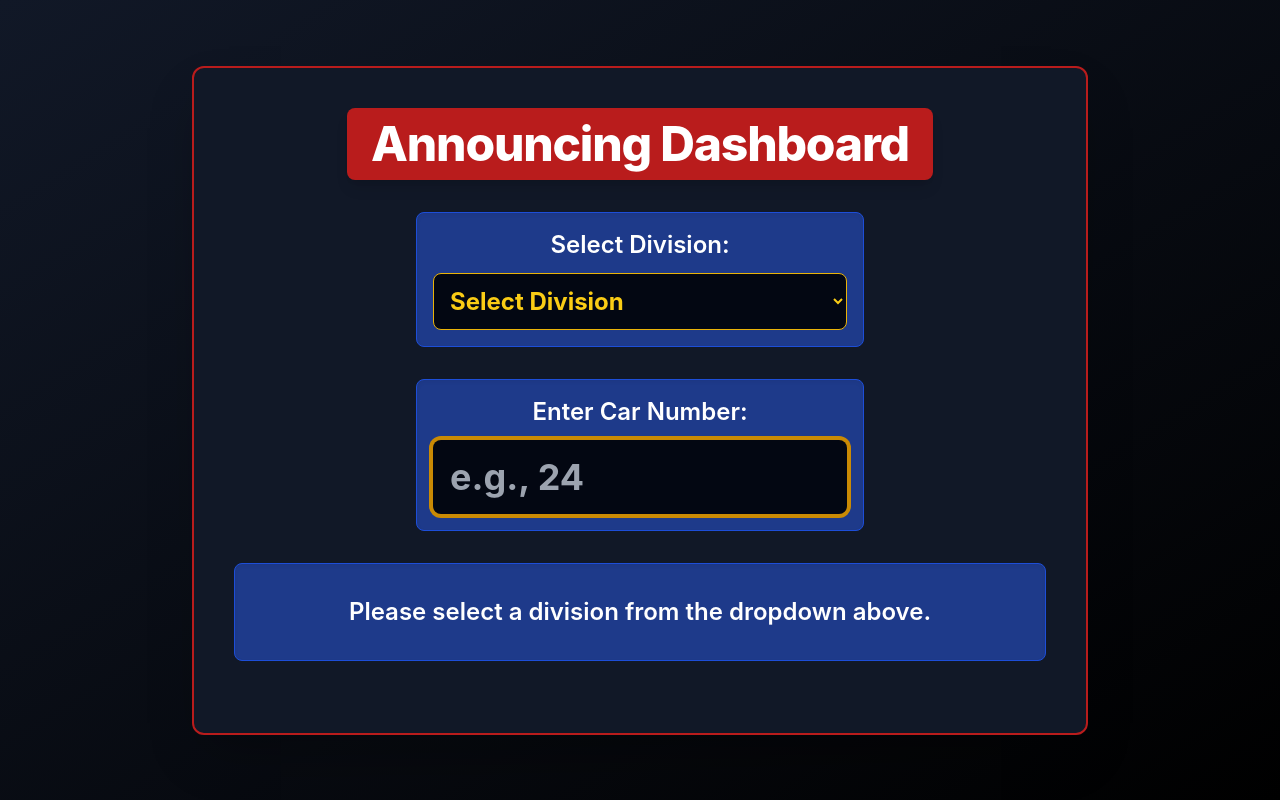
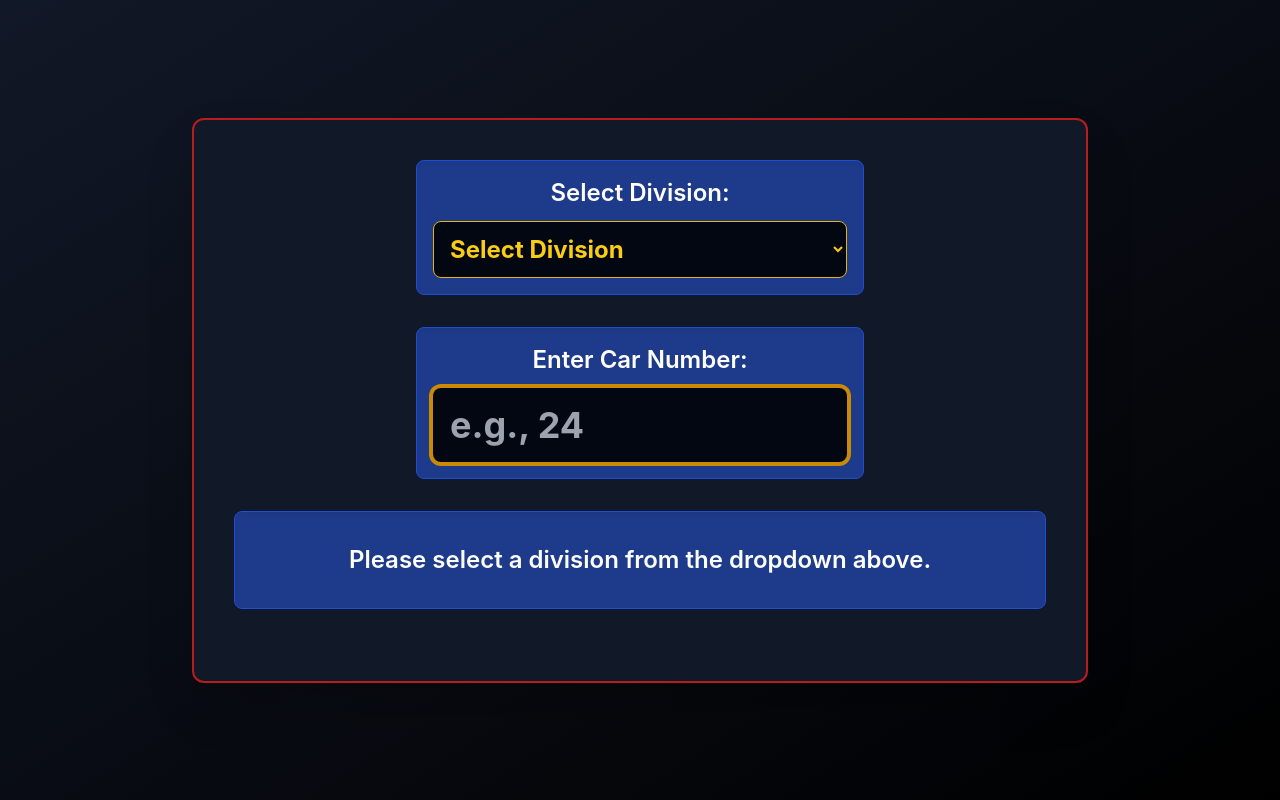
Before and after one commit to bertwoj1993/URC-Announcing-App, a React (Vite) app: page / in a window 1280 px wide. Built offline with nearby package versions, Linux system fonts and the light colour scheme.

Commit message:
Removed Announcing Dashboard title

```diff
--- a/src/App.jsx
+++ b/src/App.jsx
@@ -104,11 +104,7 @@ export default function App() {
   return (
     <div className="min-h-screen bg-gradient-to-br from-gray-900 to-black font-inter p-4 sm:p-8 flex items-center justify-center">
       <div className="w-full max-w-4xl bg-gray-900 rounded-xl shadow-2xl p-6 sm:p-10 border-2 border-red-700 text-center">
-        {/* URC Logo has been removed from here */}
-
-        <h1 className="text-4xl sm:text-5xl font-extrabold text-white mb-8 tracking-tight bg-red-700 py-3 px-6 rounded-lg shadow-lg mx-auto max-w-fit">
-          Announcing Dashboard
-        </h1>
+        {/* Announcing Dashboard title has been removed */}
 
         {/* Division Selector */}
         <div className="mb-8 max-w-md mx-auto p-4 bg-blue-900 rounded-lg shadow-inner border border-blue-700">
```
